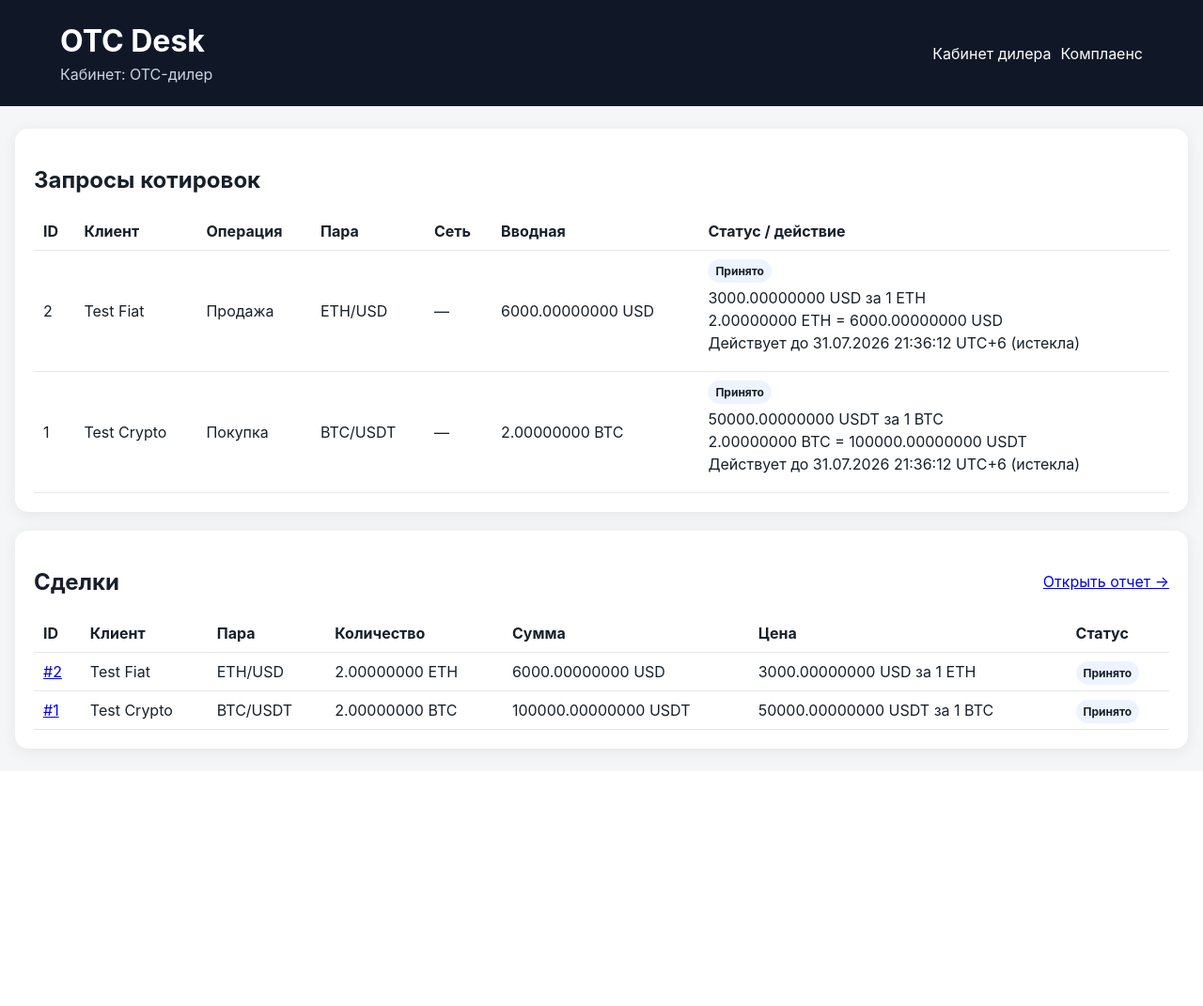
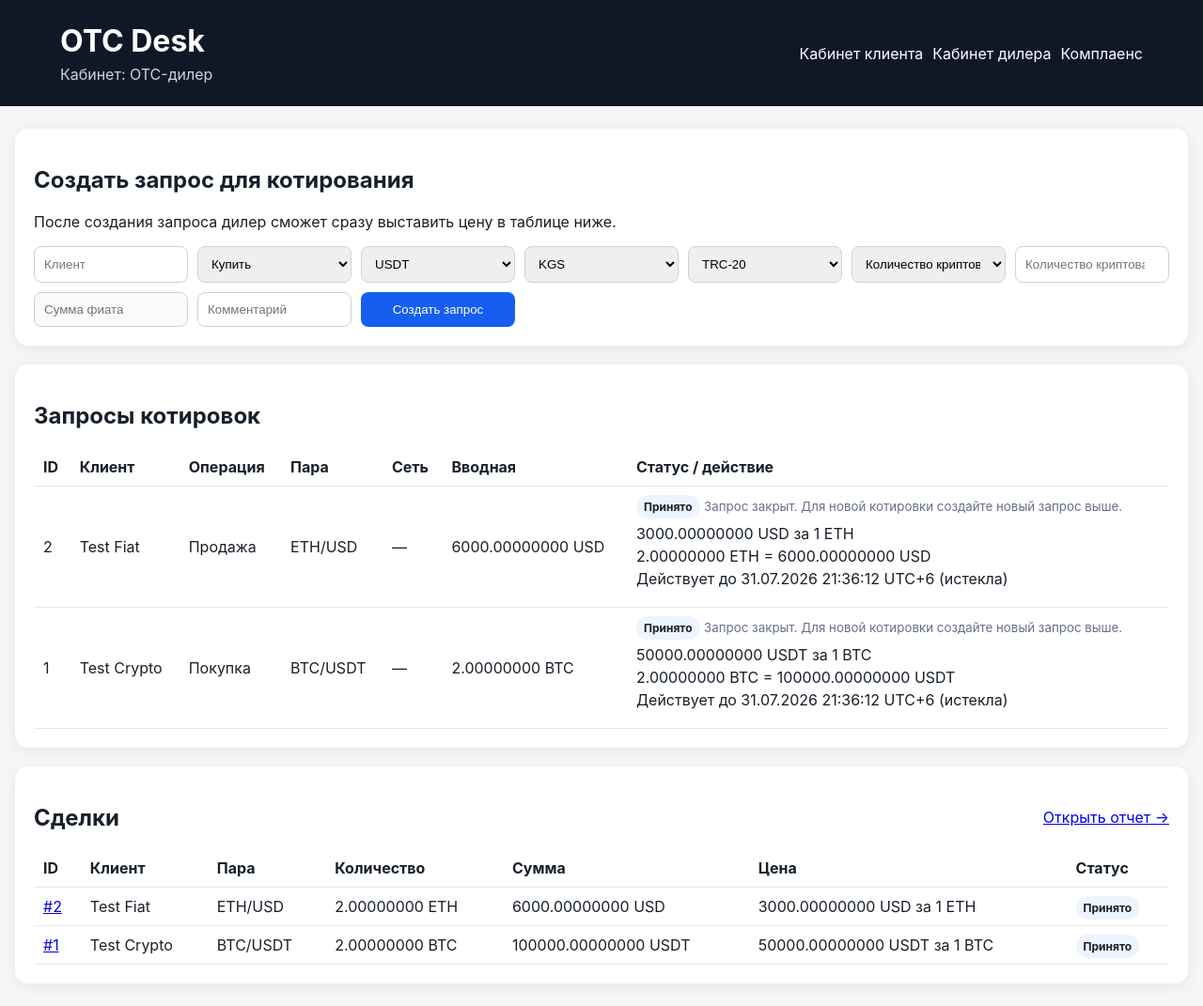
Before and after one commit to rrakshin-beep/simple-otc-desk, a FastAPI app: page / in a window 1280 px wide. Shown: the whole page at 94% size. Before the commit the page ends 810 px from the top, so only its background shows below. Run offline with FastAPI, Linux system fonts and the light colour scheme.

Commit message:
Restore quote creation in dealer cabinet

```diff
--- a/app/main.py
+++ b/app/main.py
@@ -182,7 +182,7 @@ def compliance_dashboard(request: Request, db: Session = Depends(get_db)):
 def create_rfq(client_name: str = Form(...), side: str = Form(...), base_asset: str = Form(...),
                quote_asset: str = Form(...), network: str = Form(""), amount_type: AmountType = Form(...),
                crypto_amount: str = Form(""), fiat_amount: str = Form(""), comment: str = Form(""),
-               db: Session = Depends(get_db)):
+               return_to: str = Form("/client"), db: Session = Depends(get_db)):
     if base_asset not in CRYPTO_ASSETS or quote_asset not in FIAT_ASSETS:
         raise HTTPException(400, "Выберите валюту из перечня")
     try:
@@ -198,7 +198,8 @@ def create_rfq(client_name: str = Form(...), side: str = Form(...), base_asset:
               network=network or None, amount_type=amount_type, amount=crypto if amount_type == AmountType.CRYPTO else None,
               fiat_amount=fiat if amount_type == AmountType.FIAT else None, comment=comment.strip())
     db.add(rfq); db.flush(); audit(db, "RFQ", rfq.id, "CREATED", client_name, comment); db.commit()
-    return RedirectResponse("/client", 303)
+    redirect_target = "/dealer" if return_to == "/dealer" else "/client"
+    return RedirectResponse(redirect_target, 303)
 
 
 @app.post("/rfqs/{rfq_id}/quote")
--- a/app/templates/index.html
+++ b/app/templates/index.html
@@ -1,8 +1,8 @@
 <!doctype html><html lang="ru"><head><meta charset="utf-8"><meta name="viewport" content="width=device-width,initial-scale=1"><title>OTC Desk</title><link rel="stylesheet" href="/static/style.css"></head><body>
-<header><div><h1>OTC Desk</h1><p>Кабинет: {{ {'client':'клиент','dealer':'OTC-дилер','compliance':'комплаенс'}[role] }}</p></div><nav>{% if role=='client' %}<a href="/client">Кабинет клиента</a>{% elif role=='dealer' %}<a href="/dealer">Кабинет дилера</a>{% endif %}<a href="/compliance">Комплаенс</a></nav></header><main>
-{% if role == 'client' %}<section class="card"><h2>Новый запрос котировки</h2><form method="post" action="/rfqs" class="grid" id="rfq-form"><input name="client_name" placeholder="Клиент" required><select name="side"><option value="BUY">Купить</option><option value="SELL">Продать</option></select><select name="base_asset" required>{% for a in crypto_assets %}<option>{{a}}</option>{% endfor %}</select><select name="quote_asset" required>{% for a in fiat_assets %}<option>{{a}}</option>{% endfor %}</select><select name="network">{% for n in networks %}<option>{{n}}</option>{% endfor %}</select><select name="amount_type" id="amount-type"><option value="CRYPTO">Количество криптовалюты</option><option value="FIAT">Сумма фиата</option></select><input name="crypto_amount" id="crypto-amount" type="number" step="0.00000001" min="0" placeholder="Количество криптовалюты" required><input name="fiat_amount" id="fiat-amount" type="number" step="0.01" min="0" placeholder="Сумма фиата" disabled><input name="comment" placeholder="Комментарий"><button>Создать RFQ</button></form></section>{% endif %}
+<header><div><h1>OTC Desk</h1><p>Кабинет: {{ {'client':'клиент','dealer':'OTC-дилер','compliance':'комплаенс'}[role] }}</p></div><nav><a href="/client">Кабинет клиента</a><a href="/dealer">Кабинет дилера</a><a href="/compliance">Комплаенс</a></nav></header><main>
+{% if role in ['client', 'dealer'] %}<section class="card"><h2>{{ 'Новый запрос котировки' if role == 'client' else 'Создать запрос для котирования' }}</h2><p class="muted">После создания запроса дилер сможет сразу выставить цену в таблице ниже.</p><form method="post" action="/rfqs" class="grid" id="rfq-form"><input type="hidden" name="return_to" value="/{{ role }}"><input name="client_name" placeholder="Клиент" required><select name="side"><option value="BUY">Купить</option><option value="SELL">Продать</option></select><select name="base_asset" required>{% for a in crypto_assets %}<option>{{a}}</option>{% endfor %}</select><select name="quote_asset" required>{% for a in fiat_assets %}<option>{{a}}</option>{% endfor %}</select><select name="network">{% for n in networks %}<option>{{n}}</option>{% endfor %}</select><select name="amount_type" id="amount-type"><option value="CRYPTO">Количество криптовалюты</option><option value="FIAT">Сумма фиата</option></select><input name="crypto_amount" id="crypto-amount" type="number" step="0.00000001" min="0" placeholder="Количество криптовалюты" required><input name="fiat_amount" id="fiat-amount" type="number" step="0.01" min="0" placeholder="Сумма фиата" disabled><input name="comment" placeholder="Комментарий"><button>{{ 'Создать RFQ' if role == 'client' else 'Создать запрос' }}</button></form></section>{% endif %}
 <section class="card"><h2>Запросы котировок</h2><div class="table"><table><tr><th>ID</th><th>Клиент</th><th>Операция</th><th>Пара</th><th>Сеть</th><th>Вводная</th><th>Статус / действие</th></tr>{% for r in rfqs %}<tr><td>{{r.id}}</td><td>{{r.client_name}}</td><td>{{label(r.side)}}</td><td>{{r.base_asset}}/{{r.quote_asset}}</td><td>{{r.network or '—'}}</td><td>{% if r.amount_type.value == 'FIAT' %}{{r.fiat_amount}} {{r.quote_asset}}{% else %}{{r.amount}} {{r.base_asset}}{% endif %}</td><td><span class="status">{{label(r.status)}}</span>
-{% if role == 'dealer' and r.status.value == 'SUBMITTED' %}<form class="inline" method="post" action="/rfqs/{{r.id}}/quote"><input name="price" type="number" step="0.00000001" placeholder="Цена {{r.quote_asset}} за 1 {{r.base_asset}}" required><input name="valid_minutes" type="number" value="5" min="1"><input name="dealer_name" value="OTC Dealer" required><button>Выставить котировку</button></form>{% endif %}
+{% if role == 'dealer' and r.status.value == 'SUBMITTED' %}<form class="inline" method="post" action="/rfqs/{{r.id}}/quote"><input name="price" type="number" step="0.00000001" placeholder="Цена {{r.quote_asset}} за 1 {{r.base_asset}}" required><input name="valid_minutes" type="number" value="5" min="1" title="Срок действия, минут"><input name="dealer_name" value="OTC Dealer" required><button>Выставить котировку</button></form>{% elif role == 'dealer' and r.status.value in ['ACCEPTED', 'REJECTED', 'EXPIRED'] %}<small>Запрос закрыт. Для новой котировки создайте новый запрос выше.</small>{% endif %}
 {% if r.quote %}<div class="quote">{{r.quote.price}} {{r.quote_asset}} за 1 {{r.base_asset}}<br>{{r.amount}} {{r.base_asset}} = {{r.fiat_amount}} {{r.quote_asset}}<br>Действует до {{format_datetime(r.quote.expires_at)}} <span class="timer" data-expiry="{{r.quote.expires_at.isoformat()}}Z"></span></div>{% endif %}
 {% if role == 'client' and r.status.value == 'QUOTED' %}<details><summary>Принять или отклонить</summary><div class="confirm-box"><b>Вы {{'покупаете' if r.side == 'BUY' else 'продаете'}} {{r.amount}} {{r.base_asset}}</b><br>Сумма: {{r.fiat_amount}} {{r.quote_asset}}<br>Цена: {{r.quote.price}} {{r.quote_asset}} за 1 {{r.base_asset}}<form method="post" action="/quotes/{{r.quote.id}}/accept"><input type="hidden" name="idempotency_key" value="{{accept_key}}"><label><input type="checkbox" name="confirm" value="yes" required> Подтверждаю условия</label><button>Принять котировку</button></form><form method="post" action="/quotes/{{r.quote.id}}/reject" class="inline"><input name="rejected_by" value="{{r.client_name}}" required><input name="reason" placeholder="Причина отклонения" required><button class="danger">Отклонить</button></form></div></details>{% endif %}
 {% if r.status.value == 'REJECTED' %}<small>{{r.rejection_reason}}</small>{% endif %}</td></tr>{% endfor %}</table></div></section>
```
